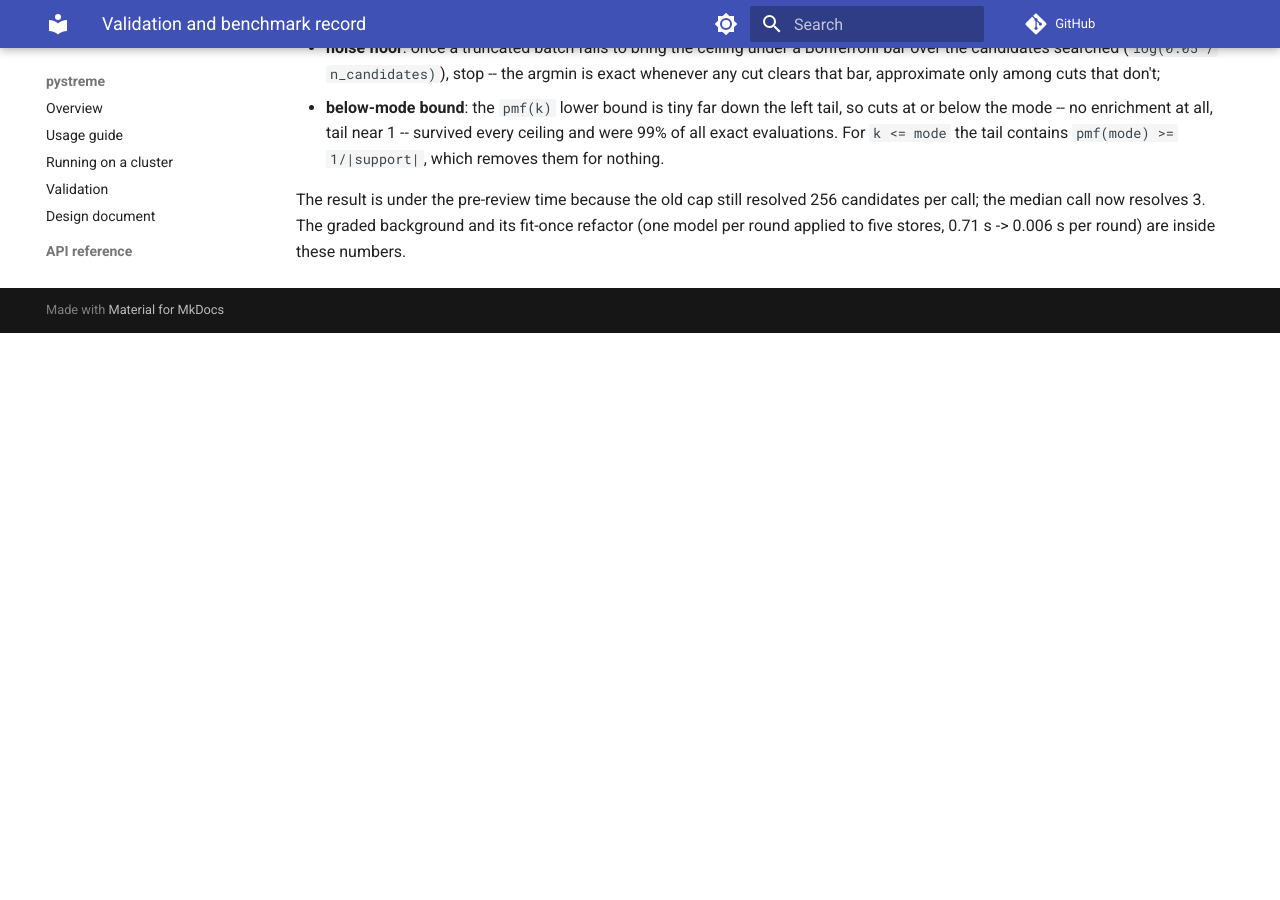
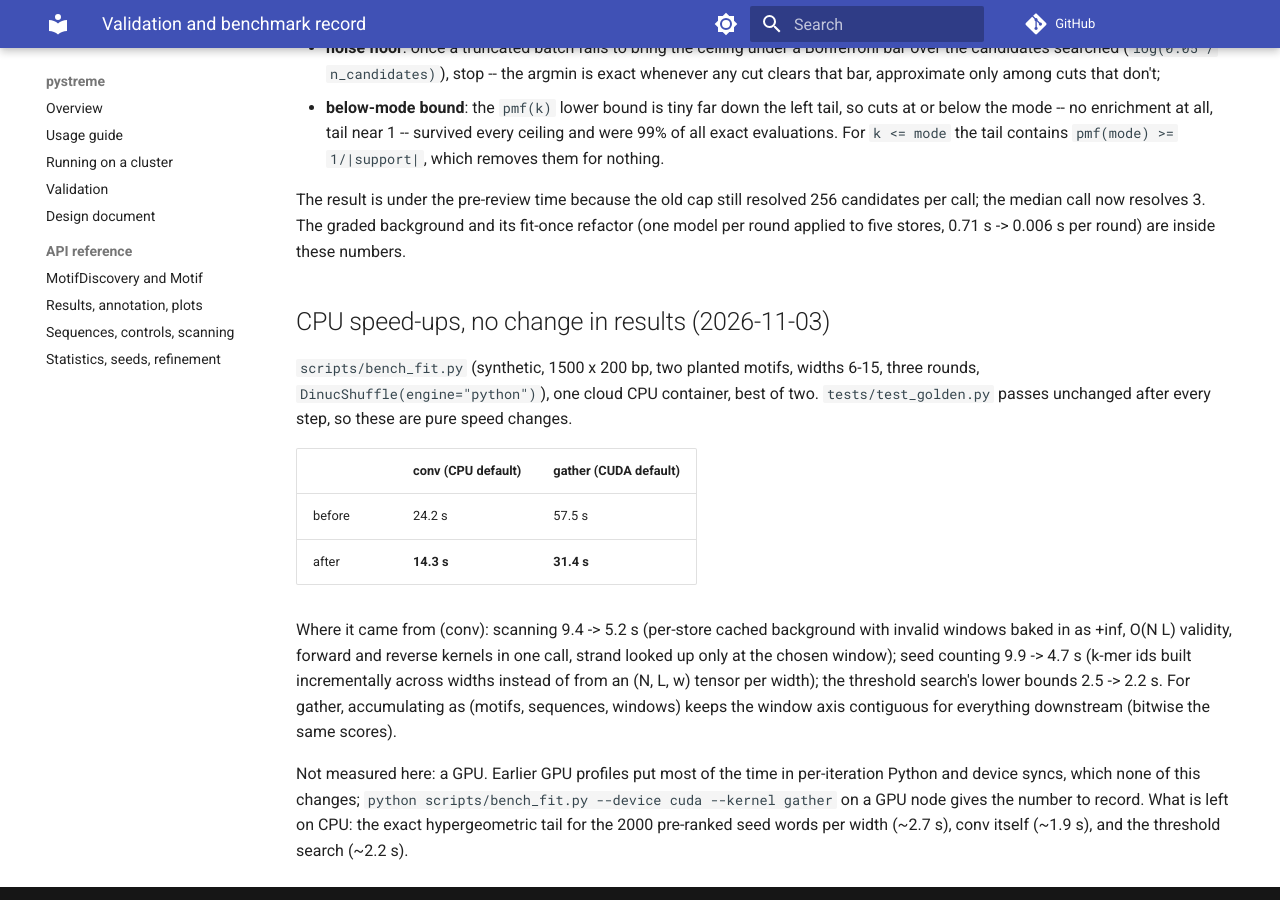
Before and after one commit to vmindel/pystreme, an MkDocs documentation site: the page built from docs/benchmarks.md, in a window 1280 px wide and 900 px high, scrolled down 5814 px. Built offline with MkDocs 1.6.1 and Material for MkDocs 9.7.7, drawn with Linux system fonts in a browser that asks for light colours; comment, search, counter and statistics services are not loaded; before the commit the page ends 6147 px from its top, so only the background shows below that.

Commit message:
Docs: shuffle-engine reproducibility, explicit-control and store behaviour, CPU benchmark
Co-Authored-By: Claude Opus 5.5 <noreply@anthropic.com>
Claude-Session: https://claude.ai/code/session_01B4cmqTp67XM2drJARfN7ij

```diff
--- a/BENCHMARKS.md
+++ b/BENCHMARKS.md
@@ -250,3 +250,31 @@ The result is under the pre-review time because the old cap still
 resolved 256 candidates per call; the median call now resolves 3. The
 graded background and its fit-once refactor (one model per round applied
 to five stores, 0.71 s -> 0.006 s per round) are inside these numbers.
+
+## CPU speed-ups, no change in results (2026-11-03)
+
+`scripts/bench_fit.py` (synthetic, 1500 x 200 bp, two planted motifs,
+widths 6-15, three rounds, `DinucShuffle(engine="python")`), one cloud CPU
+container, best of two. `tests/test_golden.py` passes unchanged after
+every step, so these are pure speed changes.
+
+| | conv (CPU default) | gather (CUDA default) |
+|---|---|---|
+| before | 24.2 s | 57.5 s |
+| after | **14.3 s** | **31.4 s** |
+
+Where it came from (conv): scanning 9.4 -> 5.2 s (per-store cached
+background with invalid windows baked in as +inf, O(N L) validity,
+forward and reverse kernels in one call, strand looked up only at the
+chosen window); seed counting 9.9 -> 4.7 s (k-mer ids built incrementally
+across widths instead of from an (N, L, w) tensor per width); the
+threshold search's lower bounds 2.5 -> 2.2 s. For gather, accumulating as
+(motifs, sequences, windows) keeps the window axis contiguous for
+everything downstream (bitwise the same scores).
+
+Not measured here: a GPU. Earlier GPU profiles put most of the time in
+per-iteration Python and device syncs, which none of this changes;
+`python scripts/bench_fit.py --device cuda --kernel gather` on a GPU node
+gives the number to record. What is left on CPU: the exact hypergeometric
+tail for the 2000 pre-ranked seed words per width (~2.7 s), conv itself
+(~1.9 s), and the threshold search (~2.2 s).
```
Also changed, not shown: README.md (+1 -0 lines), docs/usage.md (+14 -3 lines), skills/pystreme/references/pitfalls.md (+3 -0 lines).
